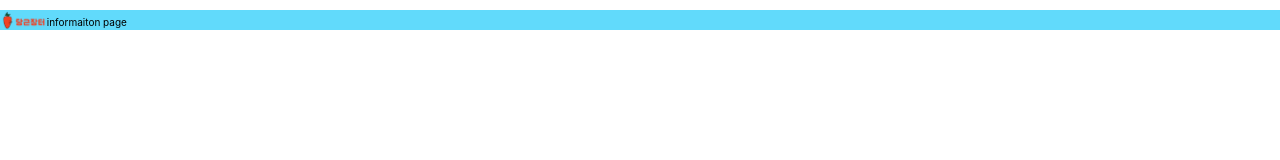
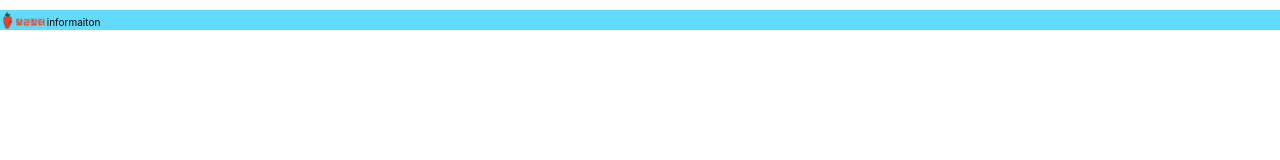
Before and after one commit to msh0108/carrot, a React (Create React App) app: page / in a window 1280 px wide. Shown: the top 160 px of the page. Built offline with nearby package versions, Linux system fonts and the light colour scheme.

Commit message:
Test: Test Commit

```diff
--- a/src/info.js
+++ b/src/info.js
@@ -6,7 +6,7 @@ function Info() {
   return (
     <div className="main">
       <img src={MainLogo} className="main-logo" />
-      <div className="main-text">informaiton page</div>
+      <div className="main-text">informaiton</div>
     </div>
   );
 }
```
